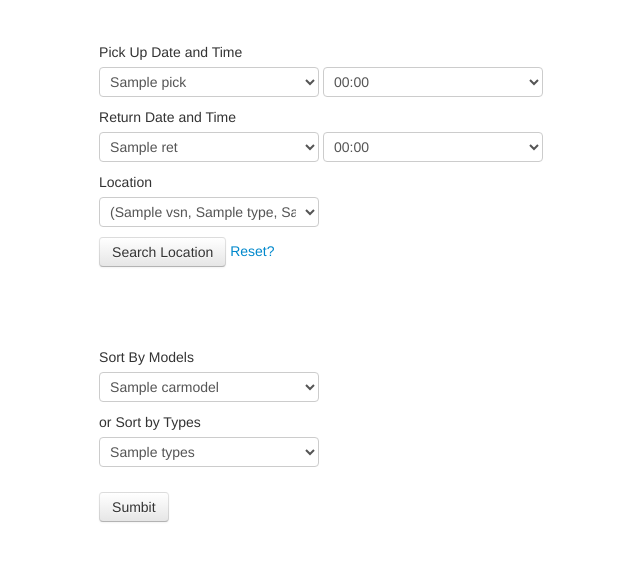
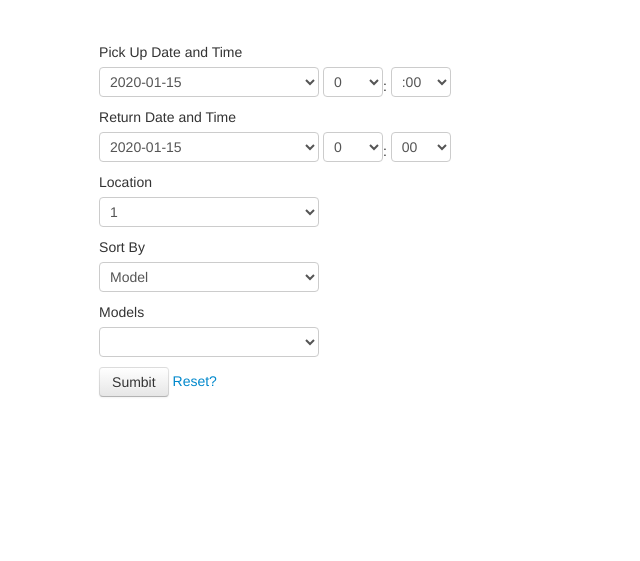
Before and after one commit to fozzle/cs4400, a Flask app: template templates/rent.html in a window 1280 px wide. Shown: the top 561 px of the page, without its empty margins (132-772 px from the left). Run offline with Flask 2, Linux system fonts and the light colour scheme; the template is opened without the code that fills it: most values are stand-ins (such as "Sample title", 1, 10 or a date in 2020).

Commit message:
rent overhaul, dynamic form

```diff
--- a/app.py
+++ b/app.py
@@ -2,6 +2,7 @@
 	request, render_template, flash)
 import pymysql
 import os
+from datetime import date, timedelta
 app = Flask(__name__)
 
 conn = pymysql.connect(host='localhost',
@@ -10,6 +11,14 @@
 						passwd=os.environ['DBPASS'])
 
 c = conn.cursor()
+
+#===============================================
+# UTILITY
+#===============================================
+
+def daterange(start_date, end_date):
+    for n in range(int ((end_date - start_date).days)):
+        yield start_date + timedelta(n)
 
 #===============================================
 # GENERAL USER MGMT AND HOME
@@ -179,56 +188,41 @@
 @app.route('/rent', methods=['GET','POST'])
 def rent():
         locations = "SELECT LocationName FROM location"
+        m = "SELECT CarModel FROM car GROUP BY CarModel"
+        t = "SELECT Type FROM car GROUP BY CarModel"
+
         c.execute(locations)
-        a = c.fetchall()
-        locations =[]
-        models = []
-        types = []
-        ready = []
-        for item in a:
-                locations.append(item[0])
+        locations = c.fetchall()
+
+        c.execute(m)
+        models = c.fetchall()
+
+        c.execute(t)
+        types = c.fetchall()
+
+        dates = [x.strftime("%Y-%m-%d") for x in daterange(date.today(), date.today() + timedelta(365))]
+        print dates
 
         if request.method == 'POST':
-                if request.form['menu'] =='1':
-                        pickdate = request.form['pickdate']
-                        returndate = request.form['returndate']
-                        timedelta= int(returndate[3:5])-int(pickdate[3:5])
-                        #making sure the location the person chose last comes first
-                        loc = request.form['location']
-                        ind = locations.index(loc)
-                        locations.pop(ind)
-                        locations.insert(0,loc)
-                        m = "SELECT CarModel FROM car WHERE CarLocation='{place}'".format(place=loc)
-                        t = "SELECT Type FROM car WHERE CarLocation='{place}'".format(place=loc)
-                        c.execute(m)
-                        a = c.fetchall()
-                        c.execute(t)
-                        b = c.fetchall()
+                    pickdate = request.form['pickdate']
+                    returndate = request.form['returndate']
+                    delta = date(int(returndate[0:3]), int(returndate[5:6]), int(returndate[8:9])) - date(int(pickdate[0:3]), int(pickdate[5:6]), int(pickdate[8:9]))
 
-                        #setting values to come back into the form
-                        setloc = [loc]
-                        pick=[pickdate]
-                        ret=[returndate]
+                    #making sure the location the person chose last comes first
+                    loc = request.form['location']
+                    ind = locations.index(loc)
+                    locations.pop(ind)
+                    locations.insert(0,loc)
 
-                        #making sure the date is less than two
-                        if timedelta >2:
-                                pick=[]
-                                ret=[]
-                                flash("You cannot rent a car for more than two days")
-                        for item in b:
-                                types.append(item[0])
-                        for item in a:
-                                models.append(item[0])
-                        ready = 'no'
-                        print request.form['menu']
-                        return render_template('rent.html', models=models, types=types, data=locations, pick=pick, ret=ret, ready=ready)
-                else:
-                        return render_template('availability.html')
+                    #making sure the date is less than two
+                    if delta >2:
+                        flash("You cannot rent a car for more than two days")
+
+                    return redirect(url_for('availability'))
 
 
 
-        return render_template('rent.html', data = locations, ready = ready)
-        pass
+        return render_template('rent.html', locations = locations, models = models, types = types, dates=dates)
 
 @app.route('/availability', methods=['GET','POST'])
 def availability():
--- a/templates/rent.html
+++ b/templates/rent.html
@@ -1,84 +1,95 @@
 {% extends 'base.html' %}
 {% block title %}Register{% endblock %}
 {% block content %}
+
+	<script>
+		var showHide = function(selector) {
+			var models = document.getElementById("models");
+			var types = document.getElementById("types");
+
+			if (selector.options[selector.selectedIndex].value === 'models') {
+				models.style.display = 'block';
+				types.style.display = 'none';
+			}
+			else {
+				types.style.display = 'block';
+				models.style.display = 'none';
+			}
+		}
+	</script>
 	<form action="" method="post">
+
 	<label>Pick Up Date and Time</label>
 		<select name=pickdate>
-			{% for (pick) in pick %}
-				<option>{{ pick }}</option>
+			{% for (date) in dates %}
+				<option value="{{ date }}">{{ date }}</option>
 			{% endfor %}
-			<option value ="04-20-2013" >04-20-2013</option>
-			<option value ="04-21-2013" >04-21-2013</option>
-			<option value ="04-22-2013" >04-22-2013</option>
-			<option value ="04-23-2013" >04-23-2013</option>
-			<option value ="04-24-2013" >04-24-2013</option>
-			<option value ="04-25-2013" >04-25-2013</option>
-			<option value ="04-26-2013" >04-26-2013</option>
-			<option value ="04-27-2013" >04-27-2013</option>
-			<option value ="04-28-2013" >04-28-2013</option>
-			<option value ="04-29-2013" >04-29-2013</option>
-			<option value ="04-30-2013" >04-30-2013</option>
-			<option value ="05-01-2013" >05-01-2013</option>
-			<option value ="05-02-2013" >05-02-2013</option>
 		</select>
-		<select name=picktime>
-			<option value ="00:00" >00:00</option>
-			<option value ="00:30" >00:30</option>
+		<select name=pickhour class="input-mini">
+			{% for x in range(0, 24) %}
+				<option value="{{ x }}">{{ x }}</option>
+			{% endfor %}
+		</select>:
+		<select name=pickmin class="input-mini">
+			<option value ="00" >:00</option>
+			<option value ="30" >:30</option>
 		</select>
+
 	<label>Return Date and Time</label>
 		<select name=returndate>
-			{% for (ret) in ret %}
-				<option>{{ ret }}</option>
+			{% for (date) in dates %}
+				<option value="{{ date }}">{{ date }}</option>
 			{% endfor %}
-			<option value ="04-20-2013" >04-20-2013</option>
-			<option value ="04-21-2013" >04-21-2013</option>
-			<option value ="04-22-2013" >04-22-2013</option>
-			<option value ="04-23-2013" >04-23-2013</option>
-			<option value ="04-24-2013" >04-24-2013</option>
-			<option value ="04-25-2013" >04-25-2013</option>
-			<option value ="04-26-2013" >04-26-2013</option>
-			<option value ="04-27-2013" >04-27-2013</option>
-			<option value ="04-28-2013" >04-28-2013</option>
-			<option value ="04-29-2013" >04-29-2013</option>
-			<option value ="04-30-2013" >04-30-2013</option>
-			<option value ="05-01-2013" >05-01-2013</option>
-			<option value ="05-02-2013" >05-02-2013</option>
 		</select>
-		<select name=returntime>
-			<option value ="00:00" >00:00</option>
-			<option value ="00:30" >00:30</option>
+		<select name=pickhour class="input-mini">
+			{% for x in range(0, 24) %}
+				<option value="{{ x }}">{{ x }}</option>
+			{% endfor %}
+		</select>:
+		<select name=returntime class="input-mini">
+			<option value ="00" >00</option>
+			<option value ="30" >30</option>
 		</select>
+
 	<label>Location</label>
 		<select name=location>
-		{% for (location) in data %}
-			<option>{{ location }}</option>
+		{% for location in locations %}
+			<option value="{{ location[0] }}">{{ location[0] }}</option>
 
 		{% endfor %}
 		</select>
-	<p><button type=submit class=btn>Search Location</button>
-	<a href="{{ url_for('rent') }}">Reset?</a>
-	<br><br><br><br><br>
-	<label>Sort By Models</label>
+
+	<label>Sort By</label>
+		<select id="sortby" onchange="showHide(this)">
+			<option value="models">Model</option>
+			<option value="types">Type</option>
+		</select>
+
+	<div id="models">
+	<label>Models</label>
 		<select name=cars>
+			<option value=""></option>
 		{% for (carmodel) in models %}
-			<option>{{ carmodel }}</option>
+			<option value="{{ carmodel[0] }}">{{ carmodel[0] }}</option>
 		{% endfor %}
 		</select>
-	<label>or Sort by Types</label>
+	</div>
+
+	<div id="types" style='display: none'>
+	<label>Types</label>
 		<select name=cars>
-		{% for (types) in types %}
-			<option>{{ types }}</option>
+			<option value=""></option>
+		{% for (type) in types %}
+			<option value="{{ type[0] }}">{{ type[0] }}</option>
 		{% endfor %}
 		</select>
+	</div>
+
 	<p><button type=submit class=btn>Sumbit</button>
-		<select name=menu style="visibility:hidden;">
-		{% for (item) in ready %}
-				<option>{{ item }}</option>
-			{% endfor %}
-		<option>1</option>
-	<select>
-	</form>
-	<form action="" method="post">
+
+	<a href="{{ url_for('rent') }}">Reset?</a>
 
 	</form>
+
+
 {% endblock %}
```
